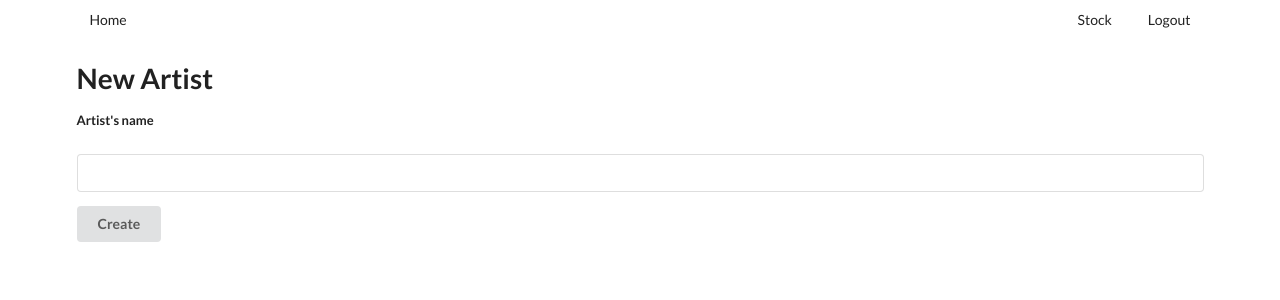
After one commit to alexstraubhaar/flask-stock, a Flask app: page /artist/create in a window 1280 px wide. The commit adds this page. Shown: the top 300 px of the page. Run offline with Flask 2, Linux system fonts and the light colour scheme; a user stored in the database is signed in; tables that the repository leaves empty hold one stand-in row (values such as "Sample post").

Commit message:
Artist creation, listing and stock index

```diff
--- a/stck/forms.py
+++ b/stck/forms.py
@@ -23,6 +23,10 @@ class RegistrationForm(FlaskForm):
         if user is not None:
             raise ValidationError('Please use a different username')
 
+class ArtistForm(FlaskForm):
+    name = StringField("Artist's name", validators=[DataRequired()])
+    submit = SubmitField('Create')
+
 class SearchForm(FlaskForm):
     search = StringField('search', [DataRequired()])
     submit = SubmitField('Search')
--- a/stck/routes.py
+++ b/stck/routes.py
@@ -1,6 +1,6 @@
 from flask import render_template, flash, redirect, request, url_for
 from stck import app, db
-from stck.forms import LoginForm, RegistrationForm
+from stck.forms import LoginForm, RegistrationForm, ArtistForm
 from flask_login import current_user, login_user, logout_user, login_required
 from stck.models import User, Artist, Album
 from werkzeug.urls import url_parse
@@ -46,6 +46,12 @@ def register():
         return redirect(url_for('login'))
     return render_template('register.html', title='Register', form=form)
 
+@app.route('/artists')
+@login_required
+def artists():
+    artists = Artist.query.all()
+    return render_template('artists.html', artists=artists)
+
 @app.route('/artist/<name>')
 @login_required
 def artist(name):
@@ -53,6 +59,19 @@ def artist(name):
     albums = Album.query.filter_by(artist_id=artist.id).all()
     return render_template('artist.html', artist=artist, albums=albums)
 
+@app.route('/artist/create', methods=['GET', 'POST'])
+@login_required
+def new_artist():
+    form = ArtistForm()
+    if form.validate_on_submit():
+        artist = Artist(name=form.name.data)
+        db.session.add(artist)
+        db.session.commit()
+        flash('Artist created')
+    return render_template('new_artist.html', form=form)
+
+
+
 @app.route('/stock')
 @login_required
 def stock():
--- /dev/null
+++ b/stck/templates/new_artist.html
@@ -0,0 +1,16 @@
+{% extends 'base.html' %}
+
+{% block content %}
+    <h1>New Artist</h1>
+    <form action="" method="POST" class="ui form">
+        {{ form.hidden_tag() }}
+        <div class="field">
+            {{ form.name.label }}<br>
+            {{ form.name(size=32) }}<br>
+            {% for error in form.name.errors %}
+            <span style="color: red;">[{{ error }}]</span>
+            {% endfor %}
+        </div>
+        <p>{{ form.submit(class='ui button') }}</p>
+    </form>
+{% endblock %}
```
Also changed, not shown: stck/templates/artists.html (added, +10 -0 lines), stck.db, stck/templates/stock.html (indentation only).
